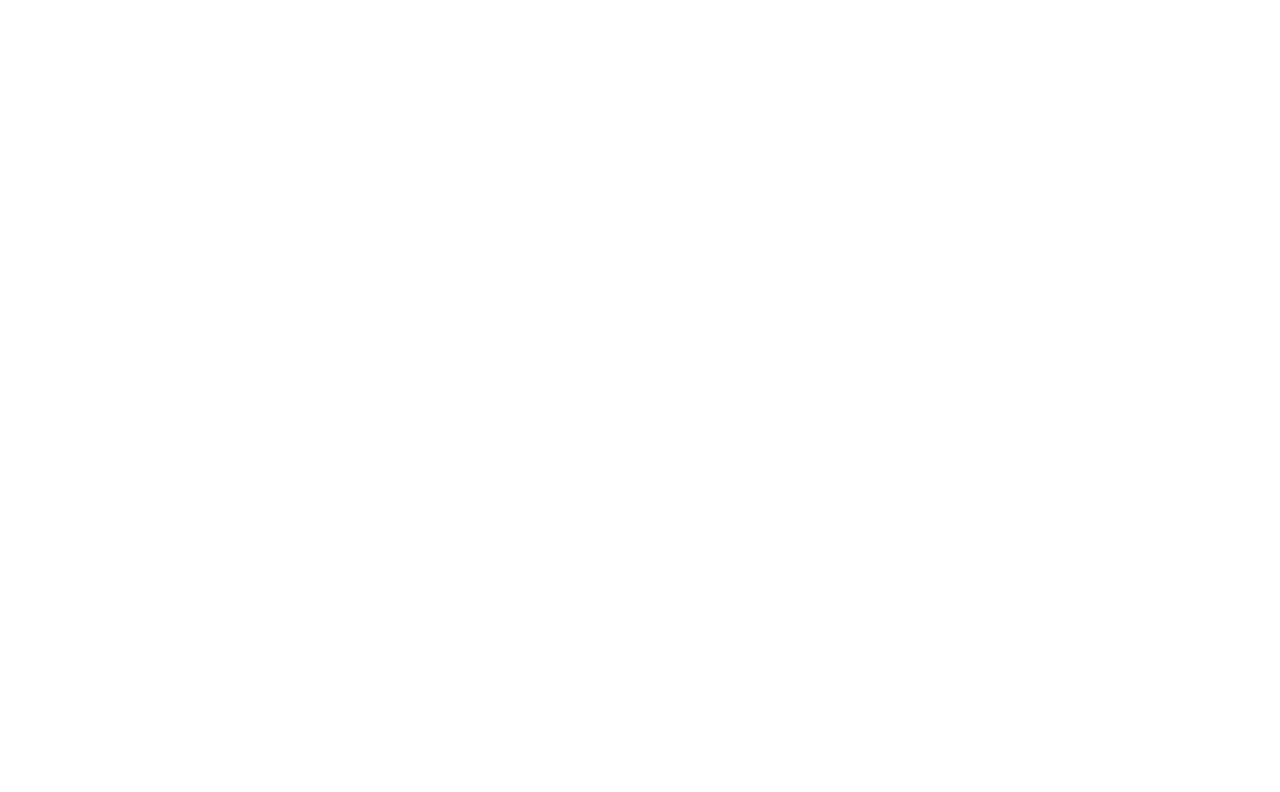
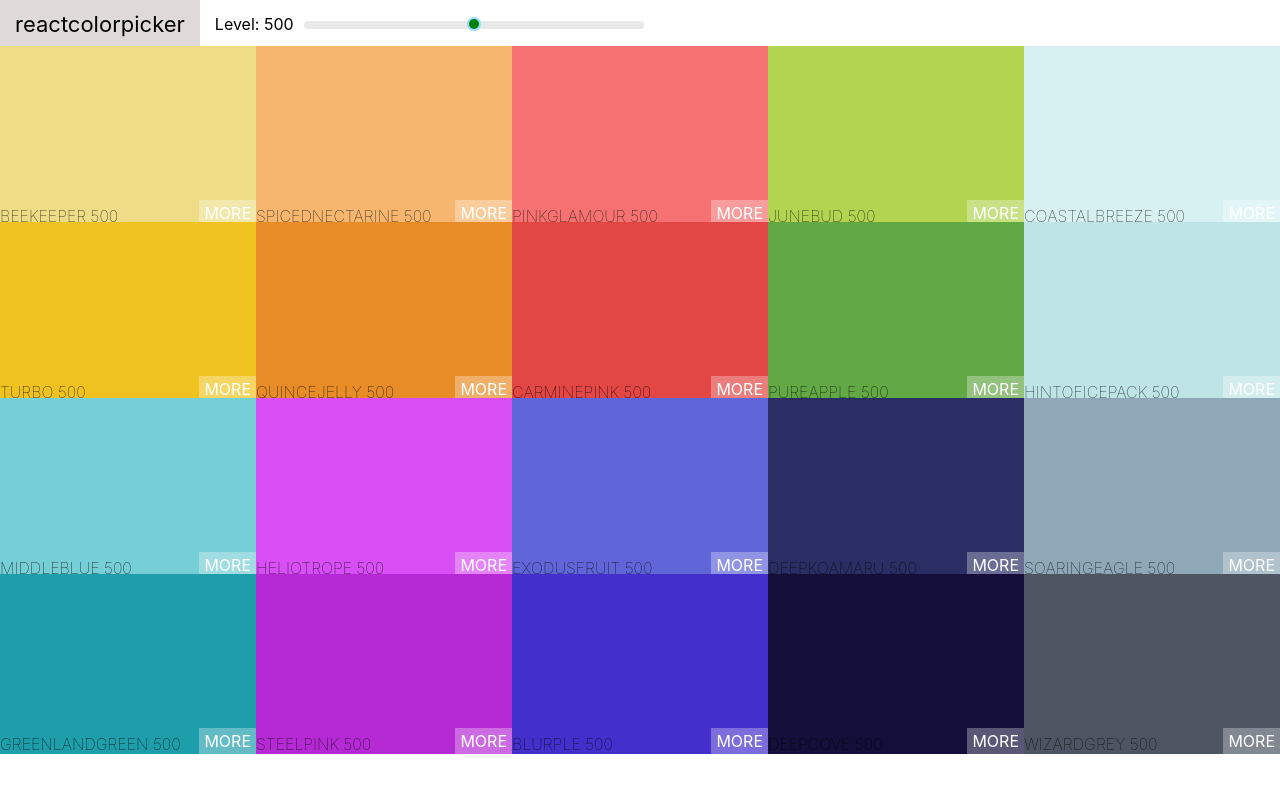
Before and after one commit to kylenguyen1014/react-colors, a React (Create React App) app: page / in a window 1280 px wide. Shown: the top 792 px of the page. Built offline with nearby package versions, Linux system fonts and the light colour scheme.

Commit message:
add Navbar, finalize Palette

```diff
--- a/package.json
+++ b/package.json
@@ -3,7 +3,10 @@
   "version": "0.1.0",
   "private": true,
   "dependencies": {
+    "chroma-js": "^2.0.4",
+    "rc-slider": "^8.6.13",
     "react": "^16.8.6",
+    "react-copy-to-clipboard": "^5.0.1",
     "react-dom": "^16.8.6",
     "react-scripts": "3.0.1"
   },
--- a/src/App.js
+++ b/src/App.js
@@ -1,13 +1,20 @@
-import React from 'react';
+import React, { Component } from 'react';
 import Palette from './Palette';
 import seedColors from './seedColors';
+import generateColors from './colorHelpers';
 
-function App() {
-  return (
-    <div className="App">
-      <Palette {...seedColors[4]}/>
+class App extends Component {
+  constructor(props) {
+    super(props);
+    this.state = {  }
+  }
+  render() {
+    return (
+      <div className="App">
+        <Palette palette={generateColors(seedColors[4])}/>
     </div>
-  );
+    );
+  }
 }
 
 export default App;
--- /dev/null
+++ b/src/ColorBox.css
@@ -0,0 +1,88 @@
+.ColorBox{
+    display: inline-block;
+    width: 20%;
+    height: 25%;
+    margin: -2px auto;
+    position: relative;
+}
+
+.ColorBox-info {
+    /* position: relative; */
+}
+
+.ColorBox-name {
+    width: 100%;
+    position: absolute;
+    left:0px;
+    bottom: 0px;
+    font-weight: 100;
+    text-transform: uppercase;
+}
+
+.ColorBox-show-more {
+    position: absolute;
+    right: 0px;
+    bottom: 0px;
+    background-color: rgba(255, 255, 255, 0.3);
+    padding: 3px 5px;
+    text-transform: uppercase;
+    color: white;
+}
+
+.ColorBox-copy-button{
+    position: absolute;
+    top: 50%;
+    left: 50%;
+    width: 100px;
+    height: 30px;
+    border:none;
+    display: inline-block;
+    opacity: 0;
+    margin-left: -50px;
+    margin-top: -15px;
+    background-color: rgba(255, 255, 255, 0.3);
+    text-transform: uppercase;
+    color: white;
+}
+.ColorBox:hover .ColorBox-copy-button{
+    opacity: 1;
+    transition: 0.3s ease-in;
+}
+.ColorBox-animate{
+    opacity: 0;
+    width: 100%;
+    height: 100%;
+    z-index: 0;
+    position: absolute;
+    transition: transform 0.5s;
+    transform: scale(0.1);
+}
+.show {
+    opacity: 1;
+    transform: scale(10);
+    z-index: 10;
+}
+
+.ColorBox-msg{
+    opacity: 0;
+    color: white;
+}
+
+.display-msg {
+    width: 100%;
+    position: fixed;
+    left: 0;
+    bottom: 50%;
+    opacity: 1;
+    transition: all 0.4s 0.3s ease-in;
+    z-index: 20;
+    text-align: center;
+    /* display: flex; */
+}
+.display-msg h1{
+
+    background-color: rgba(255, 255, 255, 0.3);
+    line-height: 100px;
+    font-size: 4rem;
+    margin-bottom: 1rem;
+}
--- /dev/null
+++ b/src/ColorBox.js
@@ -0,0 +1,45 @@
+import React, { Component } from 'react';
+import './ColorBox.css';
+import { CopyToClipboard } from 'react-copy-to-clipboard';
+
+class ColorBox extends Component {
+    constructor(props) {
+        super(props);
+        this.state = {
+            copied: false,
+         }
+         this.handleCopy = this.handleCopy.bind(this)
+    }
+    handleCopy(){
+        // this.setState({copied:true}, () => {
+        //     setTimeout( this.setState({copied:false}), 10000)
+        // });
+        this.setState({copied:true});
+        setTimeout(() => {
+            this.setState({copied:false})
+        }, 1500);
+    }
+    render() {
+        const { background, name } = this.props;
+        return (
+            <CopyToClipboard text={background} onCopy={this.handleCopy}>
+                <div style={{ background }} className='ColorBox'>
+                    <div style={{ background }} className={`ColorBox-animate ${this.state.copied && 'show'}`}/>
+                    <div className={`ColorBox-msg ${this.state.copied && 'display-msg'}`}>
+                        <h1>COPIED!</h1>
+                        <p>{background}</p>
+                    </div>
+                    <div className='ColorBox-info'>
+                        <span className='ColorBox-name'>{name}</span>
+                        <button className='ColorBox-copy-button'>
+                        Copy
+                        </button>
+                    </div>
+                    <span className='ColorBox-show-more'>More</span>
+                </div>
+            </CopyToClipboard>
+        );
+    }
+}
+
+export default ColorBox;
--- /dev/null
+++ b/src/Navbar.css
@@ -0,0 +1,25 @@
+.Navbar {
+    display: flex;
+    height: 6vh;
+    align-items: center;
+    justify-items: flex-start;
+}
+
+.logo {
+    background-color: #e0d9d9;
+    margin-right:15px;
+    padding: 0 15px;
+    height: 100%;
+    display: flex;
+    align-items: center;
+    font-size: 22px;
+}
+.logo a {
+    text-decoration: none;
+    color: black;
+}
+.slider {
+    width: 340px;
+    margin: 0 10px;
+    display: inline-block;
+}
--- /dev/null
+++ b/src/Navbar.js
@@ -0,0 +1,33 @@
+import React, { Component } from 'react';
+import Slider from 'rc-slider';
+import './Navbar.css';
+
+class Navbar extends Component {
+    render() {
+        return (
+            <header className='Navbar'>
+                <div className='logo'>
+                    <a href='/'>reactcolorpicker</a>
+                </div>
+                <div className='slider-container'>
+                    <span className='slider-label'>Level: {this.props.level}</span>
+                    <div className='slider'>
+                    <Slider
+                        min={100}
+                        max={900}
+                        step={100}
+                        defaultValue={this.props.level}
+                        onAfterChange={this.props.handleChange}
+                        railStyle={{ height : '8px'}}
+                        trackStyle={{backgroundColor: 'transparent'}}
+                        handleStyle={{backgroundColor: 'green', outline: 'none', marginTop: '-4px',boxShadow: 'none'}}
+                    />
+                </div>
+                </div>
+
+            </header>
+        );
+    }
+}
+
+export default Navbar;
--- /dev/null
+++ b/src/Palette.css
@@ -0,0 +1,8 @@
+.Palette {
+    width: 100%;
+    height: 100vh;
+}
+
+.Pallete-colors {
+    height: 90%;
+}
--- a/src/Palette.js
+++ b/src/Palette.js
@@ -1,12 +1,35 @@
 import React, { Component } from 'react';
+import 'rc-slider/assets/index.css';
+
+import ColorBox from './ColorBox';
+import './Palette.css';
+import Navbar from './Navbar';
 
 class Palette extends Component {
+    constructor(props){
+        super(props);
+        this.state = {
+            level: 500
+        }
+        this.handleChange = this.handleChange.bind(this);
+    }
+
+    handleChange(level){
+        this.setState({ level });
+    }
+
     render() {
+
+        const colorBoxes = this.props.palette.colors[this.state.level].map(color =>
+                <ColorBox background={color.hex} name={color.name}/>
+            );
         return (
-            <div className='Pallete'>
+            <div className='Palette'>
                 {/* Navbar goes here */}
+                <Navbar level={this.state.level} handleChange={this.handleChange}/>
                 <div className='Pallete-colors'>
                     {/* bunch of color boxes */}
+                    {colorBoxes}
                 </div>
                 {/* footer goes here */}
             </div>
--- /dev/null
+++ b/src/colorHelpers.js
@@ -0,0 +1,73 @@
+// {
+//     paletteName: "Material UI Colors",
+//     id: "material-ui-colors",
+//     emoji: "🎨",
+//     colors: [
+//       { name: "red", color: "#F44336" },
+//       { name: "pink", color: "#E91E63" },
+//       { name: "purple", color: "#9C27B0" },
+//       { name: "deeppurple", color: "#673AB7" },
+//       { name: "indigo", color: "#3F51B5" },
+//       { name: "blue", color: "#2196F3" },
+//       { name: "lightblue", color: "#03A9F4" },
+//       { name: "cyan", color: "#00BCD4" },
+//       { name: "teal", color: "#009688" },
+//       { name: "green", color: "#4CAF50" },
+//       { name: "lightgreen", color: "#8BC34A" },
+//       { name: "lime", color: "#CDDC39" },
+//       { name: "yellow", color: "#FFEB3B" },
+//       { name: "amber", color: "#FFC107" },
+//       { name: "orange", color: "#FF9800" },
+//       { name: "deeporange", color: "#FF5722" },
+//       { name: "brown", color: "#795548" },
+//       { name: "grey", color: "#9E9E9E" },
+//       { name: "bluegrey", color: "#607D8B" }
+//     ]
+//   },
+
+import chroma from 'chroma-js';
+
+function generateColors(startPalette){
+    const levels = [50, 100, 200, 300, 400, 500, 600, 700, 800, 900];
+
+    let newPalette = {
+        ...startPalette,
+        colors: {}
+    };
+    for (let level of levels){
+        newPalette.colors[level] = [];
+    }
+
+    for (let color of startPalette.colors){
+         let result = spreadColor(color.color, 10).reverse();
+        for (let i=0; i< levels.length; i++){
+            newPalette.colors[levels[i]].push({
+                name: `${color.name} ${levels[i]}`,
+                id : color.name.toLowerCase().replace(/ /g,'-'),
+                hex: result[i],
+                rgb: chroma(result[i]).css(),
+                rgba: chroma(result[i]).css('rgba')
+            })
+        }
+
+    }
+
+
+    return newPalette;
+}
+
+function getColors(hexColor){
+    let end = '#fff';
+    return [
+        chroma(hexColor).darken(1.4).hex(),
+        hexColor,
+        end
+    ];
+}
+
+function spreadColor(hexColor, numberColor){
+    return chroma.scale(getColors(hexColor)).mode('lab').colors(numberColor)
+}
+
+
+export default generateColors;
```
Also changed, not shown: 1 other file (tests, documents, lock files or other folders).
